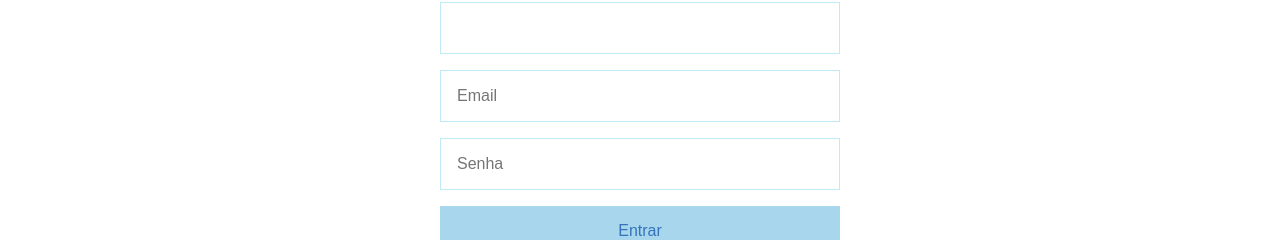
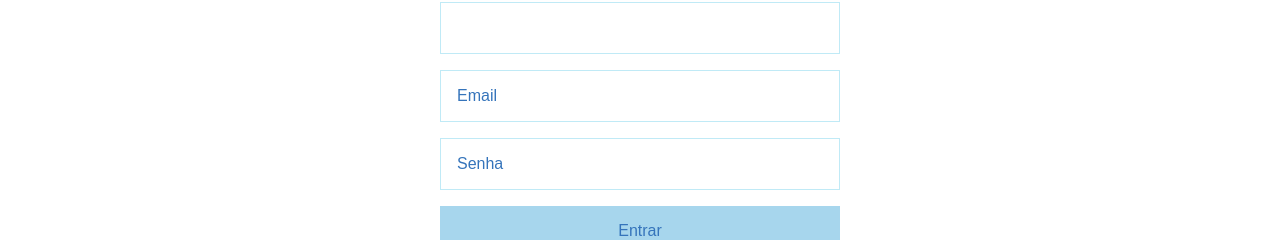
Before and after one commit to mariccardoso/PF-web-Lumina, a Next.js app: page /login in a window 1280 px wide. Shown: the part 316-556 px from the top of the page. Built offline with nearby package versions, Linux system fonts and the light colour scheme.

Commit message:
feat: adicionar cor ao placeholder dos inputs no módulo de login

```diff
--- a/src/app/login/login.module.css
+++ b/src/app/login/login.module.css
@@ -50,6 +50,10 @@
     box-shadow: 0 0 5px var(--dark-blue);
   }
 
+  .input::placeholder {
+    color: var(--dark-blue);
+  }
+
   .button {
     padding: 1rem;
     background-color: var(--second-light-blue);
```
